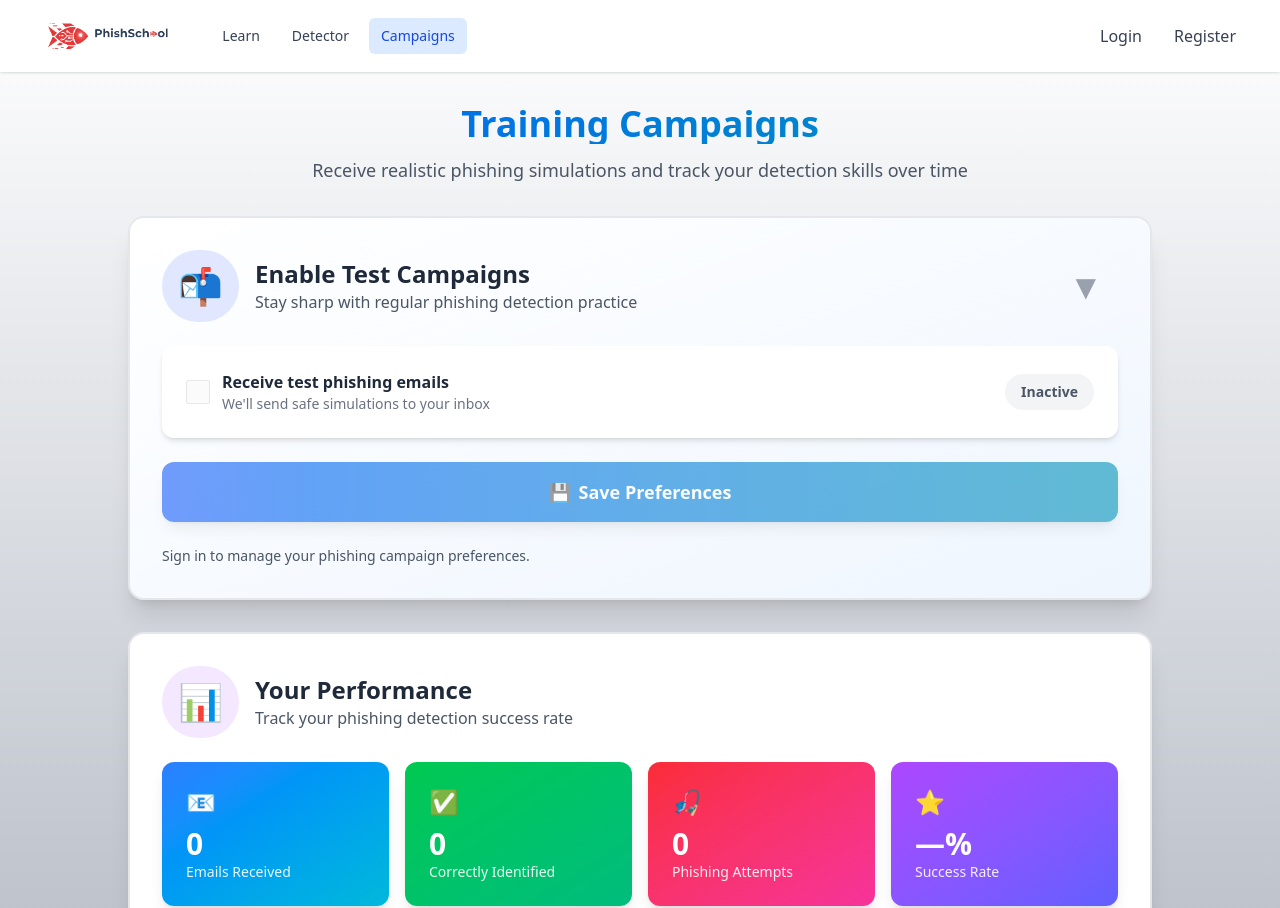
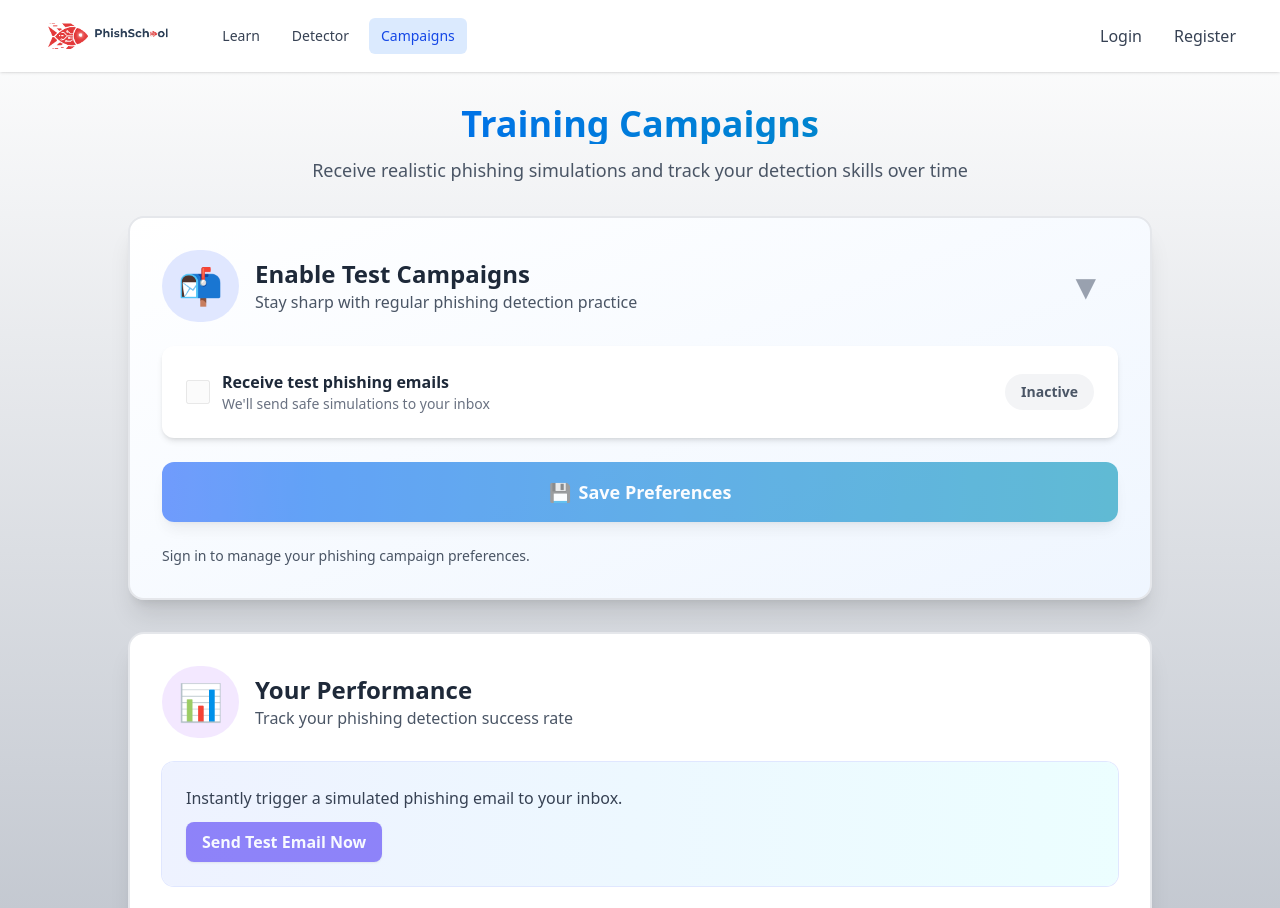
Before and after one commit to JustinCWang/PhishSchool, a React (Vite) app in the folder client/: page /campaigns in a window 1280 px wide. Shown: the top 908 px of the page. Built offline with nearby package versions, Linux system fonts and the light colour scheme; no server answers.

Commit message:
added button again

```diff
--- a/client/src/campaigns/Campaigns.tsx
+++ b/client/src/campaigns/Campaigns.tsx
@@ -1,5 +1,6 @@
 import { useEffect, useState } from 'react'
 import { useAuth } from '../context/useAuth'
+import { sendPhishingNow } from '../lib/api'
 import { supabase } from '../lib/supabase'
 
 export default function Campaigns() {
@@ -11,6 +12,8 @@ export default function Campaigns() {
   const [loading, setLoading] = useState(true)
   const [saving, setSaving] = useState(false)
   const [errorMessage, setErrorMessage] = useState<string | null>(null)
+  const [sendingNow, setSendingNow] = useState(false)
+  const [sendNowMessage, setSendNowMessage] = useState<string | null>(null)
   const [collapsed, setCollapsed] = useState(false)
   const [canCollapse, setCanCollapse] = useState(false)
 
@@ -89,6 +92,26 @@ export default function Campaigns() {
     setSaved(true)
     setCanCollapse(true)
     setTimeout(() => setSaved(false), 3000)
+  }
+
+  const handleSendNow = async () => {
+    if (!user) {
+      setErrorMessage('You need to be signed in to send a test email.')
+      return
+    }
+    setSendingNow(true)
+    setSendNowMessage(null)
+    setErrorMessage(null)
+    try {
+      const res = await sendPhishingNow({ user_id: user.id })
+      setSendNowMessage(res.message || 'Email sent!')
+    } catch (err) {
+      const e = err as Error
+      setErrorMessage(e.message || 'Failed to send email')
+    } finally {
+      setSendingNow(false)
+      setTimeout(() => setSendNowMessage(null), 4000)
+    }
   }
 
   return (
@@ -218,6 +241,22 @@ export default function Campaigns() {
           </div>
         </div>
 
+        {/* Send Now CTA */}
+        <div className="mb-6 flex flex-col items-start gap-3 rounded-xl bg-gradient-to-r from-indigo-50 to-cyan-50 p-6 ring-1 ring-indigo-100">
+          <div className="text-gray-700">
+            Instantly trigger a simulated phishing email to your inbox.
+          </div>
+          <button
+            type="button"
+            onClick={handleSendNow}
+            disabled={!user || sendingNow}
+            className="inline-flex items-center gap-2 rounded-lg bg-indigo-600 px-4 py-2 font-semibold text-white shadow-sm transition-colors hover:bg-indigo-700 disabled:cursor-not-allowed disabled:opacity-60"
+          >
+            {sendingNow ? 'Sending…' : 'Send Test Email Now'}
+          </button>
+          {sendNowMessage && <p className="text-sm text-green-700">{sendNowMessage}</p>}
+        </div>
+
         {/* Stats Grid */}
         <div className="mb-6 grid grid-cols-1 gap-4 md:grid-cols-4">
           <div className="rounded-xl bg-gradient-to-br from-blue-500 to-cyan-500 p-6 text-white shadow-lg">
--- a/client/src/lib/api.ts
+++ b/client/src/lib/api.ts
@@ -77,6 +77,35 @@ export async function generateRandomMessage(): Promise<GeneratedMessageResponse>
   return response.json()
 }
 
+// Campaign/email API functions
+export interface SendPhishingNowRequest {
+  user_id: string
+  difficulty?: 'easy' | 'medium' | 'hard'
+  theme?: string
+}
+
+export interface SendPhishingNowResponse {
+  success: boolean
+  message: string
+}
+
+export async function sendPhishingNow(req: SendPhishingNowRequest): Promise<SendPhishingNowResponse> {
+  const response = await fetch(`${API_BASE_URL}/email/send-phishing-now`, {
+    method: 'POST',
+    headers: {
+      'Content-Type': 'application/json',
+    },
+    body: JSON.stringify(req),
+  })
+
+  if (!response.ok) {
+    const error = await response.json().catch(() => ({}))
+    throw new Error(error.detail || 'Failed to send phishing email')
+  }
+
+  return response.json()
+}
+
 // Email analysis API functions (for uploaded files)
 export interface EmailAnalysisRequest {
   file: File
```
Also changed, not shown: 1 other file (tests, documents, lock files or other folders).
